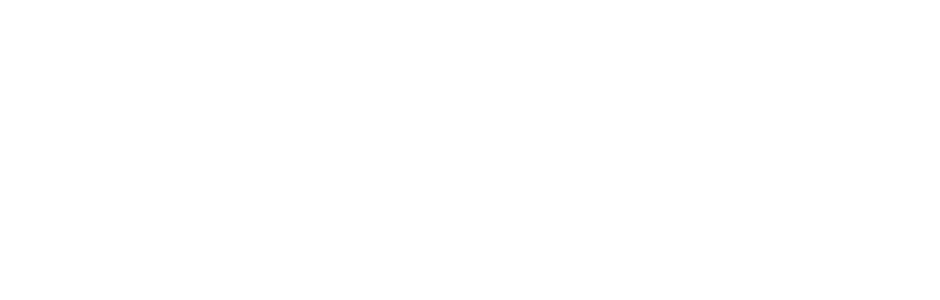
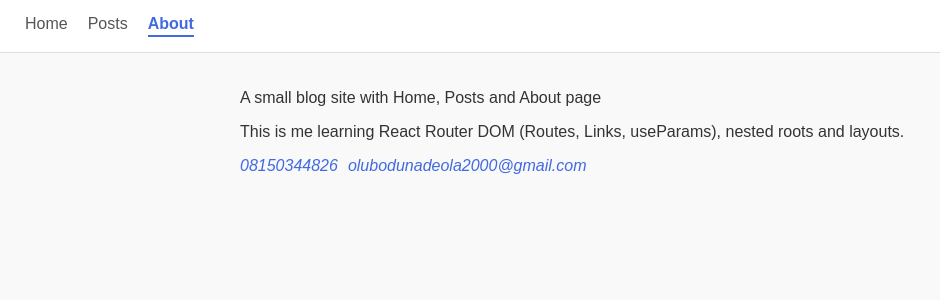
Before and after one commit to TeluadOat/basic-blog-app, a React (Vite) app: page /About in a window 1280 px wide. Before the commit this address had no page. Shown: the top 300 px of the page, without its empty margins (0-940 px from the left). Built offline with nearby package versions, Linux system fonts and the light colour scheme.

Commit message:
added basic styles

```diff
--- a/src/App.css
+++ b/src/App.css
@@ -1,42 +1,58 @@
-/* #root {
-  max-width: 1280px;
-  margin: 0 auto;
-  padding: 2rem;
-  text-align: center;
+ul.post-list {
+  list-style: none;
+  padding: 0;
 }
 
-.logo {
-  height: 6em;
-  padding: 1.5em;
-  will-change: filter;
-  transition: filter 300ms;
-}
-.logo:hover {
-  filter: drop-shadow(0 0 2em #646cffaa);
-}
-.logo.react:hover {
-  filter: drop-shadow(0 0 2em #61dafbaa);
+ul.post-list li {
+  background: white;
+  padding: 12px 15px;
+  border-radius: 6px;
+  margin-bottom: 10px;
+  border: 1px solid #e3e3e3;
+  transition: box-shadow 0.2s ease;
 }
 
-@keyframes logo-spin {
-  from {
-    transform: rotate(0deg);
-  }
-  to {
-    transform: rotate(360deg);
-  }
+ul.post-list li:hover {
+  box-shadow: 0 2px 8px rgba(0, 0, 0, 0.08);
 }
 
-@media (prefers-reduced-motion: no-preference) {
-  a:nth-of-type(2) .logo {
-    animation: logo-spin infinite 20s linear;
-  }
+ul.post-list a {
+  color: royalblue;
+  text-decoration: none;
+  font-weight: 500;
 }
 
-.card {
-  padding: 2em;
+.post-detail {
+  background: white;
+  padding: 20px;
+  border-radius: 8px;
+  border: 1px solid #e3e3e3;
 }
 
-.read-the-docs {
-  color: #888;
-} */
+.post-detail h3 {
+  margin-top: 0;
+}
+
+.back-link {
+  display: inline-block;
+  margin-top: 20px;
+  color: royalblue;
+  text-decoration: none;
+  font-weight: 500;
+}
+
+.back-link:hover,
+.about a:hover {
+  text-decoration: underline;
+}
+
+.about a {
+  display: inline-block;
+  color: royalblue;
+  text-decoration: none;
+}
+
+.about address {
+  display: flex;
+  gap: 10px;
+}
--- a/src/App.jsx
+++ b/src/App.jsx
@@ -2,8 +2,9 @@ import { Routes, Route } from "react-router-dom";
 import Layout from "./layout/Layout.jsx";
 import Home from "./pages/Home.jsx";
 import Posts from "./pages/Posts.jsx";
-// import About from "./pages/About.jsx";
+import About from "./pages/About.jsx";
 import PostDetail from "./pages/PostDetail.jsx";
+import "./App.css"
 
 
 function App() {
@@ -14,7 +15,7 @@ function App() {
         <Route index element={<Home />} />
         <Route path="Posts" element={<Posts />} />
         <Route path="Posts/:postId" element={<PostDetail />} />
-        {/*   <Route path="About" element={<About />} /> */}
+        <Route path="About" element={<About />} />
       </Route>
     </Routes>
   )
--- a/src/components/Navbar.css
+++ b/src/components/Navbar.css
@@ -1,17 +1,25 @@
 .navbar {
+    background: white;
+    padding: 15px 25px;
+    border-bottom: 1px solid #ddd;
     display: flex;
-    gap: 1rem;
-    padding: 10px;
+    gap: 20px;
 }
 
 .navbar a {
     text-decoration: none;
-    color: black;
-    font-weight: 500;
+    color: #555;
+    font-size: 16px;
+    transition: color 0.2s ease-in-out;
 }
 
 .navbar a.active {
-    color: red;
-    text-decoration: underline;
+    color: royalblue !important;
     font-weight: bold;
+    border-bottom: 2px solid royalblue;
+    padding-bottom: 2px;
 }
+
+.navbar a:hover {
+    color: #000;
+}
--- a/src/index.css
+++ b/src/index.css
@@ -1,36 +1,12 @@
-/* :root {
-  font-family: system-ui, Avenir, Helvetica, Arial, sans-serif;
-  line-height: 1.5;
-  font-weight: 400;
-
-  color-scheme: light dark;
-  color: rgba(255, 255, 255, 0.87);
-  background-color: #242424;
-
-  font-synthesis: none;
-  text-rendering: optimizeLegibility;
-  -webkit-font-smoothing: antialiased;
-  -moz-osx-font-smoothing: grayscale;
+body {
+  margin: 0;
+  font-family: Arial, Helvetica, sans-serif;
+  background: #f9f9f9;
+  color: #333;
 }
 
-a {
-  font-weight: 500;
-  color: #646cff;
-  text-decoration: inherit;
+main {
+  padding: 20px;
+  max-width: 800px;
+  margin: auto;
 }
-a:hover {
-  color: #535bf2;
-}
-
-body {
-  margin: 0;
-  display: flex;
-  place-items: center;
-  min-width: 320px;
-  min-height: 100vh;
-}
-
-h1 {
-  font-size: 3.2em;
-  line-height: 1.1;
-}*/
--- a/src/pages/About.jsx
+++ b/src/pages/About.jsx
@@ -0,0 +1,12 @@
+export default function About() {
+    return (
+        <div className="about">
+            <p>A small blog site with Home, Posts and About page</p>
+            <p>This is me learning React Router DOM (Routes, Links, useParams), nested roots and layouts.</p>
+            <address>
+                <a href="tel:+2348150344826">08150344826</a>
+                <a href="mailto:olubodunadeola2000@gmail.com">olubodunadeola2000@gmail.com</a>
+            </address>
+        </div>
+    )
+}
--- a/src/pages/PostDetail.jsx
+++ b/src/pages/PostDetail.jsx
@@ -15,10 +15,10 @@ export default function PostDetail() {
     if (!post) return <p>Loading...</p>
 
     return (
-        <div>
+        <div className="post-detail">
             <h3>{post.title}</h3>
             <p>{post.body}</p>
-            <Link to="/posts">← Back to Posts</Link>
+            <Link className="back-link" to="/posts">← Back to Posts</Link>
         </div>
     );
 
--- a/src/pages/Posts.jsx
+++ b/src/pages/Posts.jsx
@@ -16,7 +16,7 @@ export default function Posts() {
     return (
         <div>
             <h2>Posts</h2>
-            <ul>
+            <ul className="post-list">
                 {posts.map(post => {
                     return <li key={post.id}>
                         <Link to={`/posts/${post.id}`}>{post.title}</Link>
```
